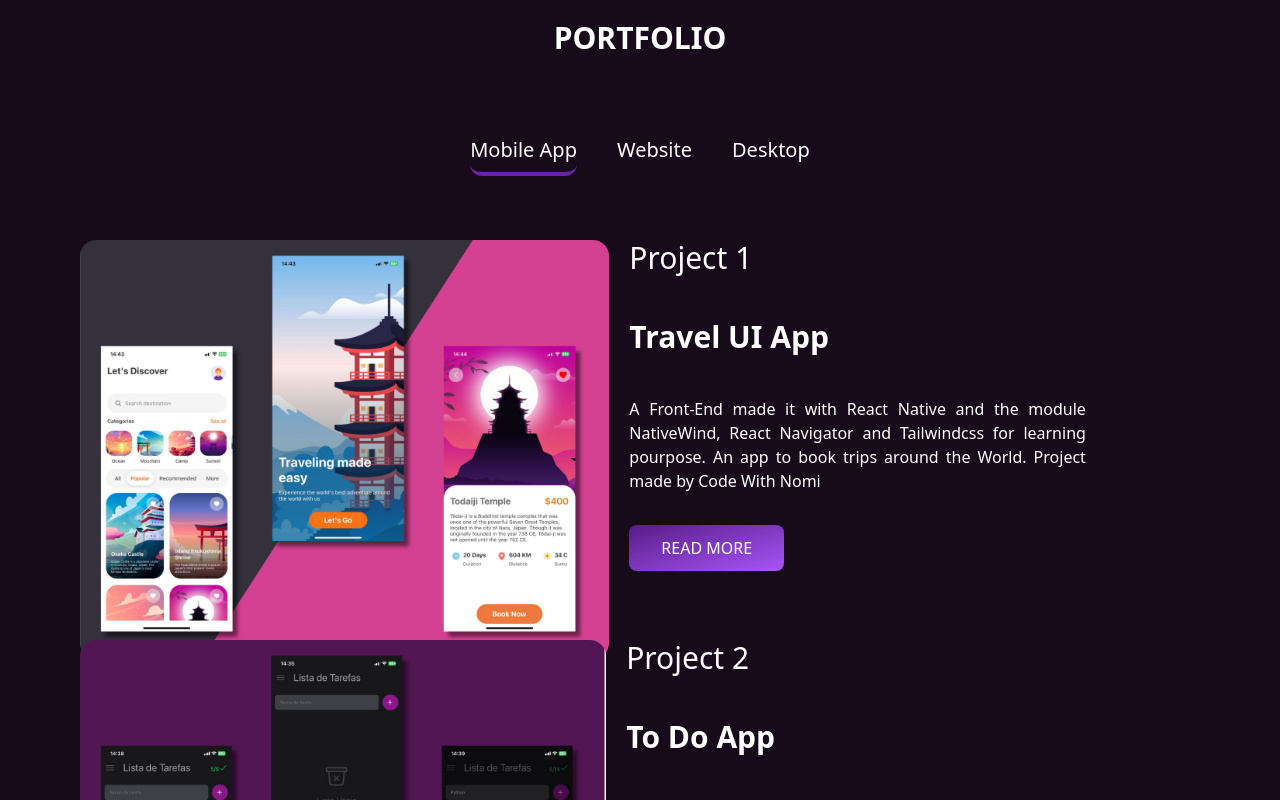
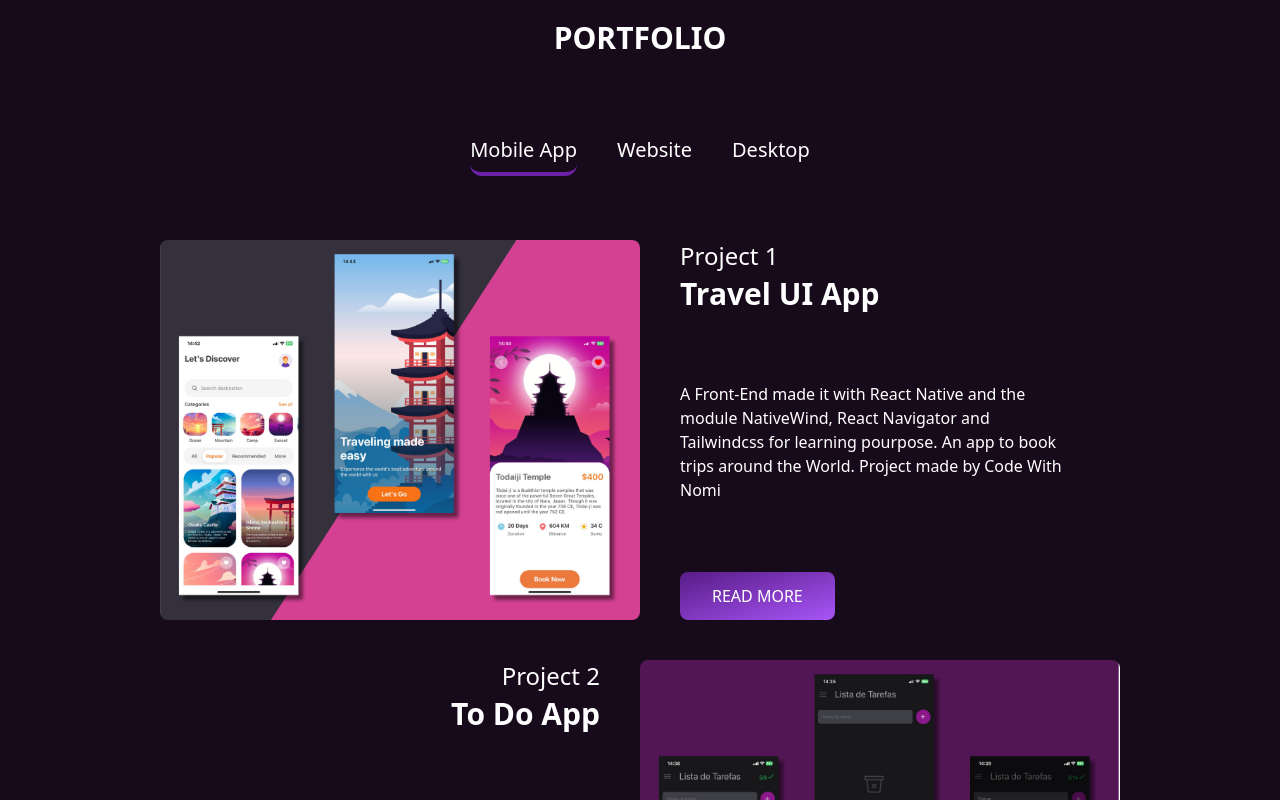
Before and after one commit to nicoryy/nicoryy.github.io, a React (Vite) app: page / in a window 1280 px wide. Shown: the part 1620-2420 px from the top of the page. Built offline with nearby package versions, Linux system fonts and the light colour scheme.

Commit message:
Portfolio Section Style Fixed

```diff
--- a/src/components/TabPortfolio.jsx
+++ b/src/components/TabPortfolio.jsx
@@ -7,7 +7,7 @@ import { mobile } from "../projects";
 const TabPortfolio = () => {
   const [activeTab, setActiveTab] = useState(1);
 
-  console.log(mobile);
+
 
   const handleTab = (index) => {
     setActiveTab(index);
@@ -58,31 +58,22 @@ const TabPortfolio = () => {
       </div>
 
       {/* content tab */}
-      <section className="flex flex-col gap-20">
-        {/* project component */}
-        {mobile.map((project) => (
-          <div className="flex gap-5  max-h-80">
-            <section className="grid place-items-center ">
-              <img
-                className=" rounded-2xl"
-                src={project.pic}
-                alt="imgpic"
-              />
-            </section>
+      {mobile.map((project) => (
+        <section className={project.id % 2 === 0 ? 'flex flex-row-reverse mb-10 gap-10 mx-20': 'flex mb-10 gap-10 mx-20'}>
+          <img src={project.pic} alt="imgpic" className="w-[30rem] rounded-lg" />
 
-            <section className="flex flex-col  text-left justify-between">
-              <span className="font-thin text-3xl">Project {project.id}</span>
-              <span className="font-bold text-3xl">{project.title}</span>
-
-              <span className="w-[80%] text-justify">{project.desc}</span>
-
-              <span>
-                <GotoBtn goto={project.link}>Read More</GotoBtn>
-              </span>
-            </section>
+          <div className={project.id % 2 === 0 ? "flex flex-col items-end justify-between" : "flex flex-col items-start justify-between"}>
+            <div className={project.id % 2 === 0 ? "flex flex-col gap-1 items-end" : "flex flex-col gap-1 items-start"}>
+              <span className="text-2xl font-thin">Project {project.id}</span>
+              <span className="text-3xl font-bold">{project.title}</span>
+            </div>
+            <span className={project.id % 2 === 0 ? "w-96 text-right md:text-sm lg:text-base": "w-96 text-left md:text-sm lg:text-base"}>
+              {project.desc}
+            </span>
+            <GotoBtn goto={project.link} >Read more</GotoBtn>
           </div>
-        ))}
-      </section>
+        </section>
+      ))}
     </section>
   );
 };
```
